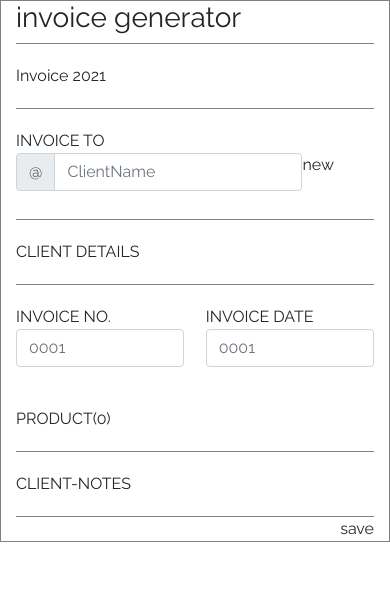
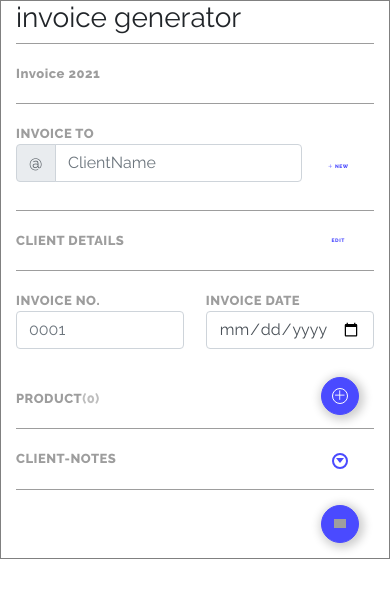
Before and after one commit to chienan/invoice-generator, a Vue app: page / in a window 390 px wide. Shown: the top 598 px of the page. Built offline with nearby package versions, Linux system fonts and the light colour scheme; grey boxes are pictures that could not be loaded.

Commit message:
add icon

```diff
--- a/src/views/Index.vue
+++ b/src/views/Index.vue
@@ -13,10 +13,13 @@
             <b-form-input id="inline-form-input-username" placeholder="ClientName"></b-form-input>
           </b-input-group>
         </div>
-        <div class="add-new-section">new</div>
+        <div class="add-new-section">＋ NEW</div>
       </div>
     </div>
-    <div class="client-details section">CLIENT DETAILS</div>
+    <div class="client-details section">
+      <div class="client-details-title">CLIENT DETAILS</div>
+      <div class="client-details-edit">EDIT</div>
+    </div>
     <div class="invoice-info section">
       <div class="invoice-number">
         <div class="invoice-number-title">INVOICE NO.</div>
@@ -33,23 +36,36 @@
           <div class="invoie-number-form">
             <label class="sr-only" for="inline-form-input-invoiceDate">invoiceDate</label>
 
-            <b-form-input id="inline-form-input-invoiceDate" placeholder="0001"></b-form-input>
+            <b-form-input id="inline-form-input-invoiceDate" placeholder="0001" type="date"></b-form-input>
           </div>
         </div>
       </div>
     </div>
 
-    <div class="product-section section">PRODUCT(0)</div>
-    <div class="client-notes section">CLIENT-NOTES</div>
+    <div class="product-section section">
+      <div class="product-section-title">PRODUCT</div>
+      <div class="product-section-amount">(0)</div>
+      <div class="add-product">
+        <div class="btn-add-product">＋</div>
+      </div>
+    </div>
+    <div class="client-notes section">
+      <div class="client-notes-title">CLIENT-NOTES</div>
+      <div class="client-notes-show">
+        <div class="client-notes-icon"></div>
+      </div>
+    </div>
 
     <div class="save-section">
-      <div class="save-btn">save</div>
+      <div class="save-btn">
+        <img src="https://i.imgur.com/vdESFr3.png" class="save-icon" alt />
+      </div>
     </div>
   </div>
 </template>
 
 
-<style scoped>
+<style>
 @media screen and (max-width: 480px) {
   .container {
     height: 100%;
@@ -62,25 +78,44 @@
   .client-details,
   .product-section,
   .client-notes {
-    border-bottom: 1px solid gray;
+    border-bottom: 1px solid #9d9d9d;
   }
 
   .section {
     margin-top: 20px;
     /* margin-bottom: 20px; */
     padding-bottom: 20px;
+    color: #9d9d9d;
+    font-size: 13px;
+    font-weight: 530;
+    letter-spacing: 0.5px;
   }
 
   .client-name-form,
-  .invoice-info {
+  .invoice-info,
+  .client-details {
     display: flex;
     flex-direction: row;
     justify-content: space-between;
   }
-  .form-section {
+
+  .form-section,
+  .add-new-section,
+  .client-details-edit {
+    display: flex;
+    justify-content: center;
+    align-items: center;
+  }
+
+  .form-section,
+  .client-details-title {
     width: 80%;
   }
-  .add-new-section {
+  .add-new-section,
+  .client-details-edit {
+    font-size: 5px;
+    font-weight: 550;
+    color: #4a4aff;
     width: 20%;
   }
 
@@ -92,9 +127,89 @@
     width: 47%;
   }
 
+  .product-section {
+    display: flex;
+    position: relative;
+  }
+
+  .product-section-amount {
+    color: #bebebe;
+  }
+
+  .add-product {
+    position: absolute;
+    border: 1px solid #4a4aff;
+    background: #4a4aff;
+    height: 38px;
+    width: 38px;
+    right: 15px;
+    bottom: 13px;
+    border-radius: 50%;
+    display: flex;
+    justify-content: center;
+    align-items: center;
+    box-shadow: 2px 2px 10px 3px rgba(0, 0, 0, 0.2);
+  }
+
+  .btn-add-product {
+    color: #ffffff;
+    border: 1px solid #ffffff;
+    border-radius: 50%;
+    height: 16px;
+    width: 16px;
+    display: flex;
+    justify-content: center;
+    align-items: center;
+  }
+
+  .client-notes {
+    position: relative;
+  }
+
+  .client-notes-show {
+    position: absolute;
+    border: 2px solid #4a4aff;
+    color: #4a4aff;
+    border-radius: 50%;
+    height: 16px;
+    width: 16px;
+    display: flex;
+    justify-content: center;
+    align-items: center;
+    right: 26px;
+    bottom: 20px;
+  }
+
+  .client-notes-icon {
+    width: 0;
+    height: 0;
+    border-style: solid;
+    border-width: 5px 4px 0 4px;
+    border-color: #4a4aff transparent transparent transparent;
+  }
+
   .save-section {
     display: flex;
     flex-direction: row-reverse;
   }
+
+  .save-btn {
+    border: 1px solid #4a4aff;
+    background: #4a4aff;
+    height: 38px;
+    width: 38px;
+    /* right: 15px;
+    bottom: 13px; */
+    margin: 15px 15px 15px 0;
+    border-radius: 50%;
+    display: flex;
+    justify-content: center;
+    align-items: center;
+    box-shadow: 2px 2px 10px 3px rgba(0, 0, 0, 0.2);
+  }
+
+  .save-icon {
+    width: 35%;
+  }
 }
 </style>
```
